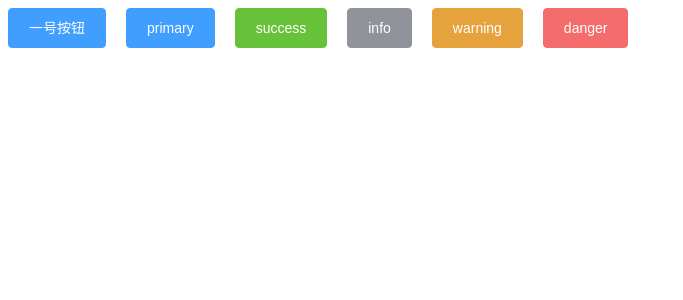
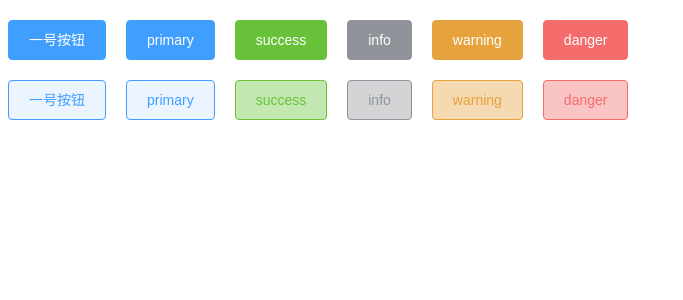
Before and after one commit to swaggylc/lc-ui, a Vue app: page / in a window 1280 px wide. Shown: the top 300 px of the page, without its empty margins (0-683 px from the left). Built offline with nearby package versions, Linux system fonts and the light colour scheme.

Commit message:
plain属性

```diff
--- a/package.json
+++ b/package.json
@@ -13,6 +13,8 @@
   },
   "devDependencies": {
     "@vitejs/plugin-vue": "^4.2.3",
+    "eslint": "^8.53.0",
+    "eslint-plugin-vue": "^9.18.1",
     "vite": "^4.4.5"
   }
 }
--- a/src/App.vue
+++ b/src/App.vue
@@ -6,7 +6,14 @@
     <lc-button type="info">info</lc-button>
     <lc-button type="warning">warning</lc-button>
     <lc-button type="danger">danger</lc-button>
-
+  </div>
+  <div class="row">
+    <lc-button plain>一号按钮</lc-button>
+    <lc-button plain type="primary">primary</lc-button>
+    <lc-button plain type="success">success</lc-button>
+    <lc-button plain type="info">info</lc-button>
+    <lc-button plain type="warning">warning</lc-button>
+    <lc-button plain type="danger">danger</lc-button>
   </div>
 </template>
 
@@ -19,7 +26,7 @@ import LcButton from './components/button/LcButton.vue';
 <style lang="scss" scoped>
 .row {
   display: flex;
-
+  margin-top: 20px;
   .lc-button {
     margin-right: 20px;
   }
--- a/src/components/button/LcButton.vue
+++ b/src/components/button/LcButton.vue
@@ -1,5 +1,6 @@
 <template>
-    <button class="lc-button" :class="[`lc-button-${type}`]">
+    <!-- 注意：双引号内使用单引号！ -->
+    <button class="lc-button" :class="[`lc-button-${type}`, { 'is-plain': plain }]">
         <!-- 在span中放入插槽，以控制插槽样式 -->
         <span>
             <slot></slot>
@@ -17,6 +18,10 @@ const props = defineProps({
         type: String,	//字符串类型，否则报错
         default: "primary",
     },
+    plain: {
+        type: Boolean,
+        default: false
+    }
 });
 </script>
 
@@ -53,6 +58,7 @@ const props = defineProps({
     }
 }
 
+// 主按钮样式
 .lc-button-primary {
     color: #fff;
     background-color: #409eff;
@@ -117,4 +123,75 @@ const props = defineProps({
         color: #fff;
     }
 }
+
+// 朴素按钮样式
+.lc-button.is-plain {
+
+    &:hover,
+    &:focus {
+        background: #fff;
+        border-color: #489eff;
+        color: #409eff;
+    }
+}
+
+.lc-button-primary.is-plain {
+    color: #409eff;
+    background: #ecf5ff;
+
+    &:hover,
+    &:focus {
+        background: #409eff;
+        border-color: #409eff;
+        color: #fff;
+    }
+}
+
+.lc-button-success.is-plain {
+    color: #67c23a;
+    background: #c2e7b0;
+
+    &:hover,
+    &:focus {
+        background: #67c23a;
+        border-color: #67c23a;
+        color: #fff;
+    }
+}
+
+.lc-button-info.is-plain {
+    color: #909399;
+    background: #d3d4d6;
+
+    &:hover,
+    &:focus {
+        background: #909399;
+        border-color: #909399;
+        color: #fff;
+    }
+}
+
+.lc-button-warning.is-plain {
+    color: #e6a23c;
+    background: #f5dab1;
+
+    &:hover,
+    &:focus {
+        background: #e6a23c;
+        border-color: #e6a23c;
+        color: #fff;
+    }
+}
+
+.lc-button-danger.is-plain {
+    color: #f56c6c;
+    background: #fbc4c4;
+
+    &:hover,
+    &:focus {
+        background: #f56c6c;
+        border-color: #f56c6c;
+        color: #fff;
+    }
+}
 </style>
```
Also changed, not shown: .eslintrc.js (added), 2 other files (tests, documents, lock files or other folders).
